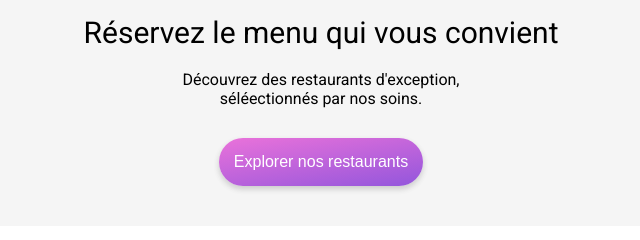
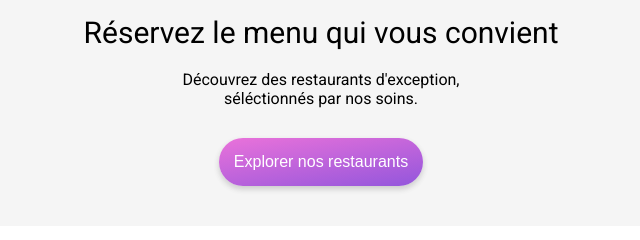
Before and after one commit to Antoinernf/AntoineErnouf_3_09112020, a website: page index.html in a window 1280 px wide. Shown: the part 178-418 px from the top of the page, 319-959 px from the left. Drawn offline with Linux system fonts and the light colour scheme; a web font is replaced by a local one.

Commit message:
fautes orthographes

```diff
--- a/index.html
+++ b/index.html
@@ -34,7 +34,7 @@
     <!-- SECTION 1 CONTENU DU BANDEAU DE LA PAGE -->
     <section id="content">
         <h1> <b> Réservez le menu qui vous convient </b></h1>
-        <h2> Découvrez des restaurants d'exception, <br> séléectionnés par nos soins.</h2>
+        <h2> Découvrez des restaurants d'exception, <br> séléctionnés par nos soins.</h2>
         <button> Explorer nos restaurants</button>
     </section>
 
```
